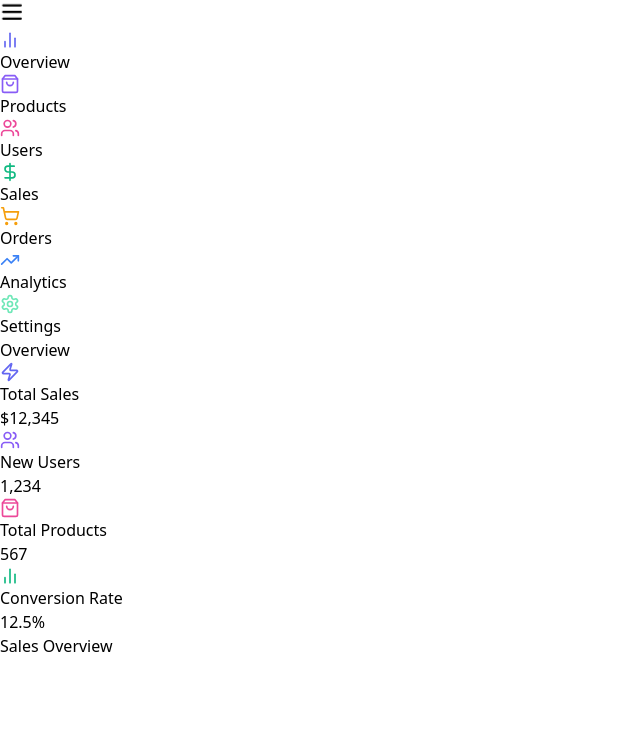
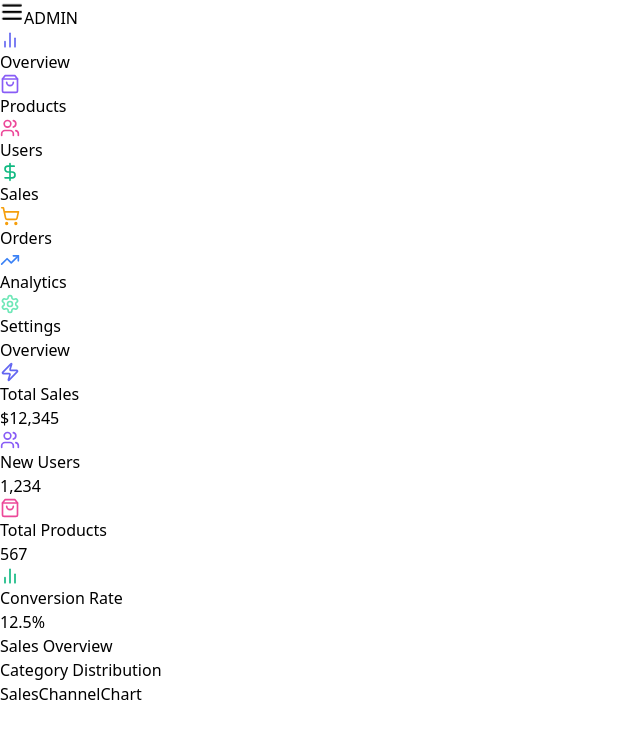
Before and after one commit to ArthurYurkov/ADMIN-DASHBOARD, a React (Vite) app: page / in a window 1280 px wide. Shown: the top 738 px of the page, without its empty margins (0-640 px from the left). Built offline with nearby package versions, Linux system fonts and the light colour scheme.

Commit message:
"CategoryDistributionChart" - done

```diff
--- a/src/components/Sidebar.jsx
+++ b/src/components/Sidebar.jsx
@@ -39,6 +39,19 @@ function Sidebar() {
         >
           <Menu size={24} />
         </motion.button>
+        <AnimatePresence>
+          {isSidebarOpen && (
+            <motion.span
+              className="absolute left-20 top-6 cursor-pointer whitespace-nowrap"
+              initial={{ opacity: 0, width: 0 }}
+              animate={{ opacity: 1, width: 'auto' }}
+              exit={{ opacity: 0, width: 0 }}
+              transition={{ duration: 0.2, delay: 0.3 }}
+            >
+              ADMIN
+            </motion.span>
+          )}
+        </AnimatePresence>
         <nav className="mt-8 flex-grow">
           {SIDEBAR_ITEMS.map(item => (
             <Link key={item.href} to={item.href}>
--- /dev/null
+++ b/src/components/overview/CategoryDistributionChart.jsx
@@ -0,0 +1,69 @@
+import { motion } from 'framer-motion';
+import {
+  PieChart,
+  Pie,
+  Cell,
+  Tooltip,
+  ResponsiveContainer,
+  Legend,
+} from 'recharts';
+
+const categoryData = [
+  { name: 'Electronics', value: 4500 },
+  { name: 'Clothing', value: 3200 },
+  { name: 'Home & Garden', value: 2800 },
+  { name: 'Books', value: 2100 },
+  { name: 'Sports & Outdoors', value: 1900 },
+];
+
+const COLORS = ['#6366F1', '#8B5CF6', '#EC4899', '#10B981', '#F59E0B'];
+
+const CategoryDistributionChart = () => {
+  return (
+    <motion.div
+      className="rounded-xl border border-gray-700 bg-gray-800 bg-opacity-50 p-6 shadow-lg backdrop-blur-md"
+      initial={{ opacity: 0, y: 20 }}
+      animate={{ opacity: 1, y: 0 }}
+      transition={{ delay: 0.2 }}
+    >
+      <h2 className="mb-4 text-lg font-medium text-gray-100">
+        Category Distribution
+      </h2>
+      <div className="h-80">
+        <ResponsiveContainer width={'100%'} height={'100%'}>
+          <PieChart>
+            <Pie
+              data={categoryData}
+              cx={'50%'}
+              cy={'50%'}
+              labelLine={false}
+              outerRadius={80}
+              fill="#8884d8"
+              dataKey="value"
+              label={({ name, percent }) =>
+                `${name} ${(percent * 100).toFixed(0)}%`
+              }
+            >
+              {categoryData.map((entry, index) => (
+                <Cell
+                  key={`cell-${index}`}
+                  fill={COLORS[index % COLORS.length]}
+                />
+              ))}
+            </Pie>
+            <Tooltip
+              contentStyle={{
+                backgroundColor: 'rgba(31, 41, 55, 0.8)',
+                borderColor: '#4B5563',
+              }}
+              itemStyle={{ color: '#E5E7EB' }}
+            />
+            <Legend />
+          </PieChart>
+        </ResponsiveContainer>
+      </div>
+    </motion.div>
+  );
+};
+
+export default CategoryDistributionChart;
--- /dev/null
+++ b/src/components/overview/SalesChannelChart .jsx
@@ -0,0 +1,5 @@
+const SalesChannelChart = () => {
+  return <div>SalesChannelChart </div>;
+};
+
+export default SalesChannelChart;
--- a/src/pages/OverviewPage.jsx
+++ b/src/pages/OverviewPage.jsx
@@ -1,8 +1,10 @@
 import { motion } from 'framer-motion';
+import { BarChart2, ShoppingBag, Users, Zap } from 'lucide-react';
 import Header from '../components/common/Header';
 import StatCard from '../components/common/StatCard';
-import { BarChart2, ShoppingBag, Users, Zap } from 'lucide-react';
 import SalesOverviewCharts from '../components/overview/SalesOverviewCharts';
+import CategoryDistributionChart from '../components/overview/CategoryDistributionChart';
+import SalesChannelChart from '../components/overview/SalesChannelChart ';
 
 const OverviewPage = () => {
   return (
@@ -45,6 +47,8 @@ const OverviewPage = () => {
         {/* CHARTS */}
         <div className="grid grid-cols-1 gap-8 lg:grid-cols-2">
           <SalesOverviewCharts />
+          <CategoryDistributionChart />
+          <SalesChannelChart />
         </div>
       </main>
     </div>
```
